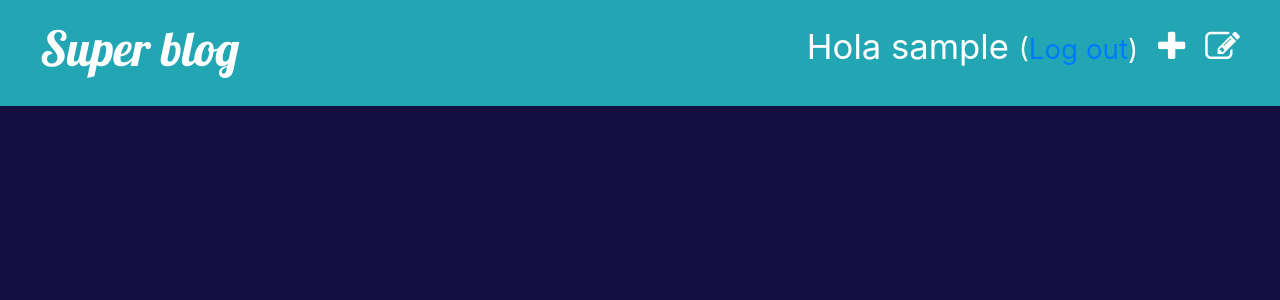
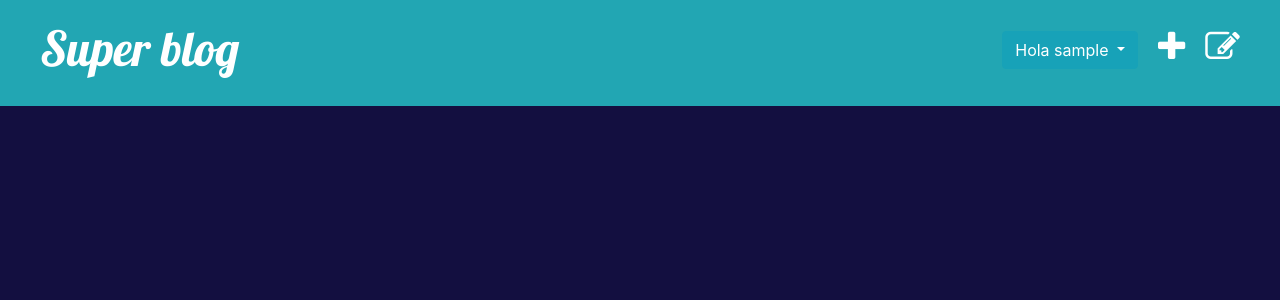
Before and after one commit to daga456/blog, a Django app: page /publicacion/borrador/lista in a window 1280 px wide. Shown: the top 300 px of the page. Run offline with Django 3.2, Linux system fonts and the light colour scheme; the visitor is signed in with stand-in values (Sample User, id 1); data that the repository does not hold is empty; some libraries are stand-ins or nearby versions.

Commit message:
agregada mejoras

```diff
--- a/articulos/templates/articulos/base.html
+++ b/articulos/templates/articulos/base.html
@@ -19,7 +19,16 @@
         {% if user.is_authenticated %}
         <a href="{% url 'publicacion_lista' %}" class="top-menu"><span class="fa fa-edit"></span></a>
         <a href="{% url 'publicacion_nueva' %}" class="top-menu"><span class="fa fa-plus"></span></a>
-        <p class="top-menu">Hola {{ user.username }} <small>(<a href="{% url 'logout' %}">Log out</a>)</small></p>
+
+        <div class="top-menu dropdown">
+            <button class="btn btn-info dropdown-toggle" type="button" id="dropdownMenuButton" data-toggle="dropdown" aria-haspopup="true" aria-expanded="false">
+                Hola {{ user.username }}
+            </button>
+            <div class="dropdown-menu" aria-labelledby="dropdownMenuButton">
+              <a class="dropdown-item" href="{% url 'logout' %}"><span class="fa fa-sign-out"></span> Log out</a>
+            </div>
+          </div>
+
         {% else %}
         <a href="{% url 'login' %}" class="top-menu"><span class="fa fa-lock"></span></a>
         {% endif %}
--- a/articulos/templates/articulos/publicacion_borrador_lista.html
+++ b/articulos/templates/articulos/publicacion_borrador_lista.html
@@ -2,12 +2,17 @@
 
 {% block content %}
 
-{% for publicacion in publicaciones %}
-    <div class="post">
-        <p class="date">creado: {{ publicacion.fecha_creacion|date:'d-m-Y' }}</p>
-        <h1><a href="{% url 'publicacion_detalle' pk=publicacion.pk %}">{{ publicacion.titulo }}</a></h1>
-        <p>{{ publicacion.textp|truncatechars:200 }}</p>
-    </div>
+
+<div class="container-flud">
+    {% for publicacion in publicaciones %}
+    <div class="card post" style="width: 18rem; margin: 1rem;">
+        <div class="card-body">
+          <h5 class="card-title" style="color:black"> <a href="{% url 'publicacion_detalle' pk=publicacion.pk %}">  {{ publicacion.titulo }} </a> </h5>
+          <h6 class="card-subtitle mb-2 text-muted date">creado: {{ publicacion.fecha_creacion|date:'d-m-Y' }}</h6>
+          <p class="card-text contenido" style="color:black">{{publicacion.textp|truncatechars:200 }}</p>
+        </div>
+      </div>
 {% endfor%}
+</div>
 
 {% endblock %}
--- a/articulos/templates/articulos/publicacion_detalle.html
+++ b/articulos/templates/articulos/publicacion_detalle.html
@@ -2,12 +2,12 @@
 
 {% block content %}
 
-<div class="content container">
+<div class="content container" style="margin-top: 2rem;">
     <div class="row">
         <div class="col-md-10">
             <div class="post">
                 <h2 style="color: #dcdde1; margin-bottom: 0%;">{{ publicacion.titulo }}</h2>
-                 e<a class="btn btn-default" href="{% url 'publicacion_editar' pk=publicacion.pk %}"><span class="fa fa-pencil" style="color: white;"></span></a>
+                 <a class="btn btn-default" href="{% url 'publicacion_editar' pk=publicacion.pk %}"><span class="fa fa-pencil" style="color: white;"></span></a>
                 {% if publicacon.fecha_publicacion %}
                     <div class="date" style="color: white;">
                         {{ publicacion.fecha_publicacion }}
--- a/articulos/templates/articulos/publicacion_editar.html
+++ b/articulos/templates/articulos/publicacion_editar.html
@@ -2,12 +2,12 @@
 
 {% block content %}
 
-<div class="content container">
+<div class="content container" style="margin-top: 2rem;">
     <h2>Nueva Publicacion</h2>
     <div class="row">
         <form method="POST" class="post-form">{% csrf_token %}
             {{ formulario.as_p }}
-            <button type="submit" class="save btn btn-default">Publicar</button>
+            <button type="submit" class="save btn btn-info">Publicar</button>
         </form>
     </div>
 </div>
--- a/articulos/templates/articulos/publicacion_lista.html
+++ b/articulos/templates/articulos/publicacion_lista.html
@@ -3,8 +3,8 @@
 {% block content %}
 
 <div class="content container">
-    <div class="row">
-        <div class="d-flex flex-row bd-highlight mb-3">
+    <div class="d-flex flex-row">
+        <div class="d-flex flex-row bd-highlight mb-7">
             {% for publicacion in publicaciones %}
                 <div class="card post" style="width: 18rem; margin: 1rem;">
                     <div class="card-body">
--- a/articulos/templates/registration/login.html
+++ b/articulos/templates/registration/login.html
@@ -1,8 +1,10 @@
 {% extends "articulos/base.html" %}
 
 {% block content %}
+
+<div class="container" style="margin-top: 5rem;">
     {% if form.errors %}
-        <p>Tu usuario o contrase{a no concuerdan. Porfavor intentar de nuevo.</p>
+        <p>Tu usuario o contraseña no concuerdan. Porfavor intentar de nuevo.</p>
     {% endif %}
 
     <form method="post" action="{% url 'login' %}">
@@ -21,4 +23,6 @@
         <input type="submit" value="login" />
         <input type="hidden" name="next" value="{{ next }}" />
     </form>
+
+</div>
 {% endblock %}
--- a/blog/settings.py
+++ b/blog/settings.py
@@ -123,3 +123,4 @@ USE_TZ = True
 
 STATIC_URL = '/static/'
 STATIC_ROOT = os.path.join(BASE_DIR, 'static')
+LOGIN_REDIRECT_URL = '/'
```
